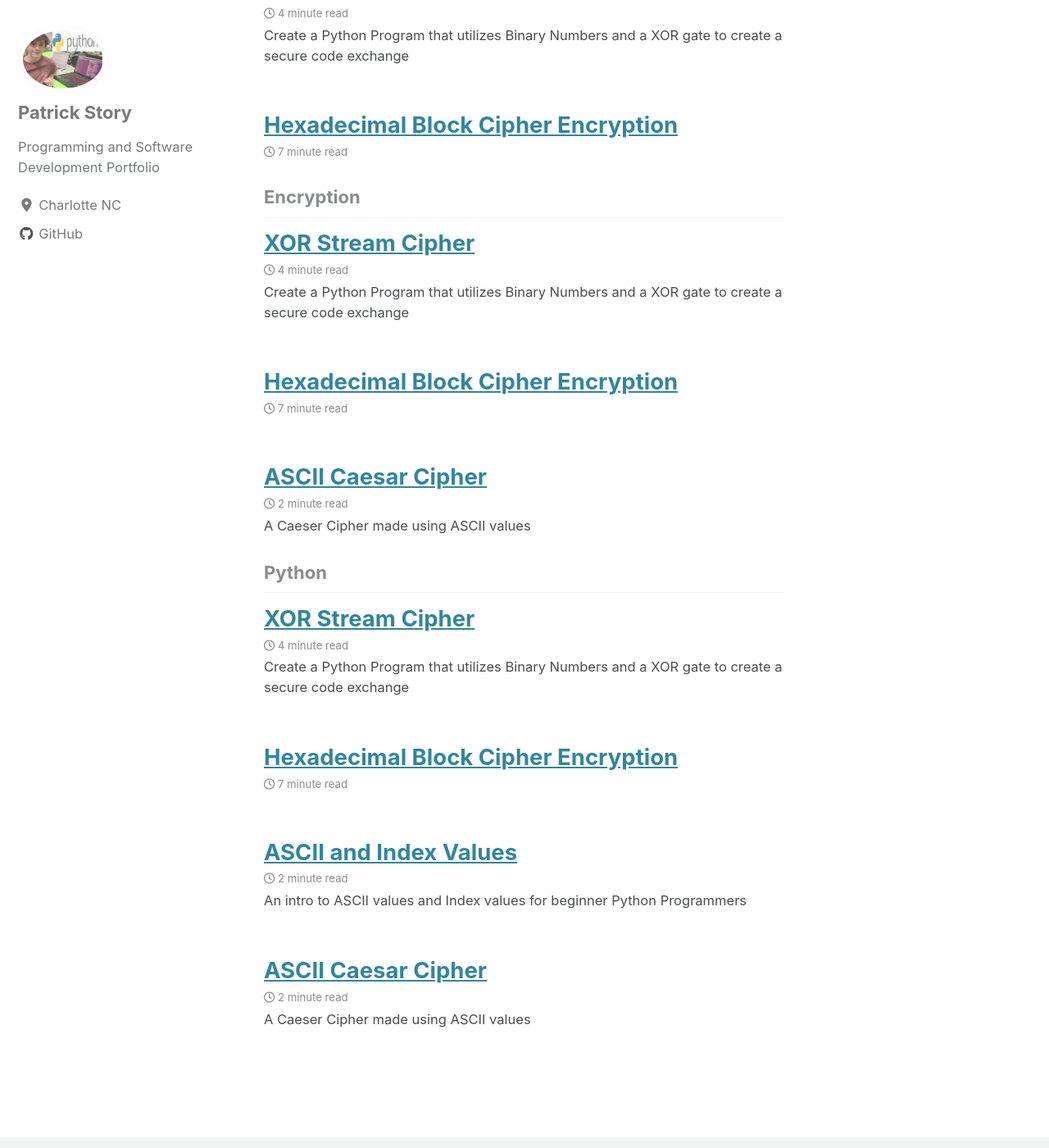
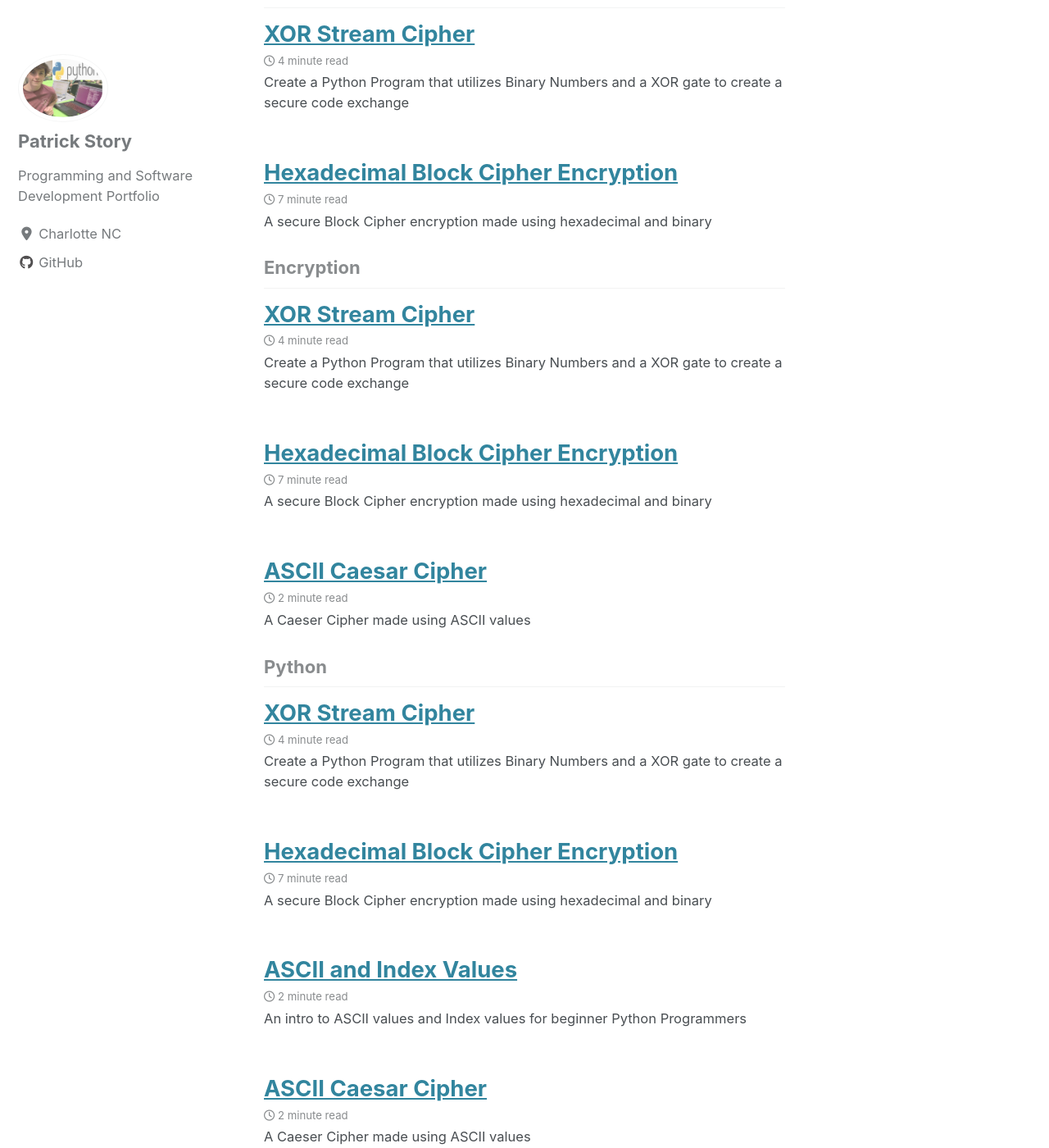
Before and after one commit to Patchyst/Patchyst.github.io, a Jekyll site: the page built from _pages/machinelearning.md, in a window 1280 px wide and 1400 px high, scrolled down 2438 px. Shown: the whole window at 82% size. Built offline with Jekyll 4.4.1, drawn with Linux system fonts in a browser that asks for light colours; cached includes are drawn as plain includes; nearby versions of some CDN libraries; some of the changed text lies outside the part shown.

Commit message:
updating Block Cipher Project

```diff
--- a/_posts/2019-08-13-BlockCipher.md
+++ b/_posts/2019-08-13-BlockCipher.md
@@ -4,7 +4,7 @@ date: 2019-08-13
 tags: [Advanced Projects, Encryption, Binary and Hexadecimal, Python, Cyber Security]
 header:
   image: "images/encryption_ban.jpg"
-excerpt: ""
+excerpt: "A secure Block Cipher encryption made using hexadecimal and binary"
 ---
 Before starting on this project you should have a solid understanding of index values and hexadecimal. If not you can check out these two posts I wrote on both topics: [Index Values](https://patchyst.github.io/indexASCII/), [Hexadecimal Numbers](https://patchyst.github.io/hexadecimalandcharactercodes/)
 # The Block Cipher
```
